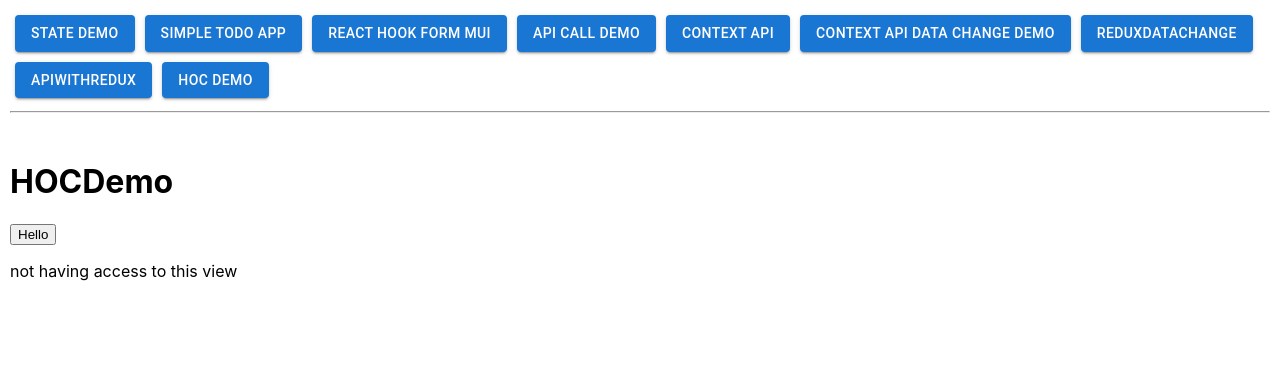
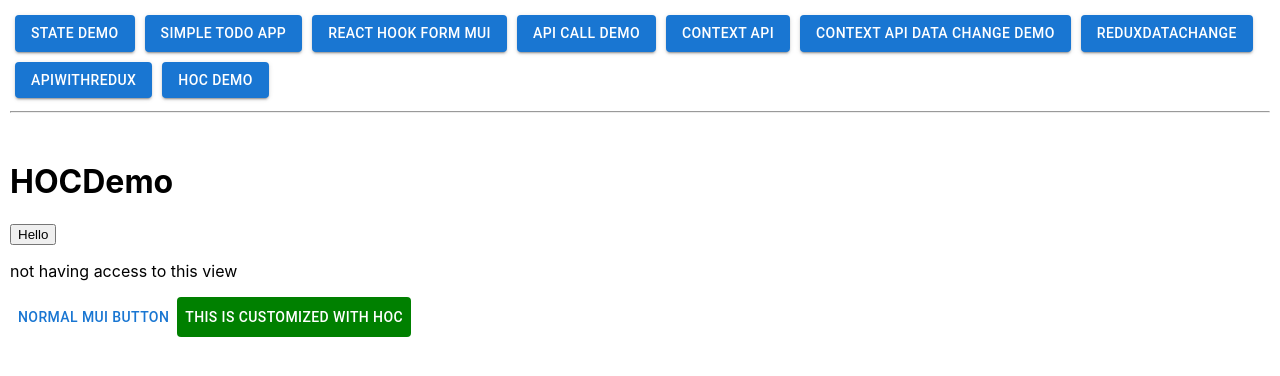
Before and after one commit to gavand-sagar/Upgrad-React-Training, a React (Create React App) app: page /HocDemo in a window 1280 px wide. Shown: the top 376 px of the page. Built offline with nearby package versions, Linux system fonts and the light colour scheme.

Commit message:
style components As HOC

```diff
--- a/src/HOCDemo.jsx
+++ b/src/HOCDemo.jsx
@@ -2,6 +2,14 @@ import React from 'react'
 import SimpleTodoApp from './SimpleTodoApp'
 import { Button, CircularProgress, Rating } from '@mui/material'
 import StateDemo from './StateDemo'
+import { styled } from '@mui/system';
+
+const MyCustomizedButton = styled(Button)({
+  color: 'white',
+  backgroundColor: 'green',
+  padding: 8,
+  borderRadius: 4,
+});
 
 //Higher Order functions - any function that takes other function as argument and returns new function
 
@@ -54,6 +62,9 @@ export default function HOCDemo() {
             {/* <RatingWithLoading onChange={(e) => alert(e.target.value)} value={4} loading={true} /> */}
 
             {/* <Button loading={true} variant='contained'>Login</Button> */}
+
+            <Button>NORMAL MUI BUTTON</Button>
+            <MyCustomizedButton>THIS IS Customized with HOC</MyCustomizedButton>
         </div>
     )
 }
```
